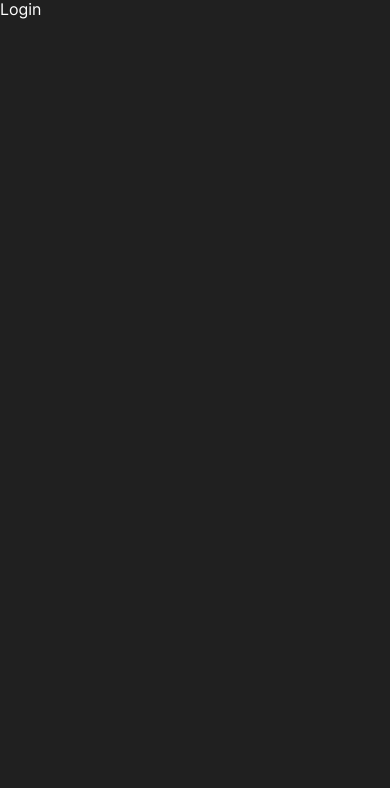
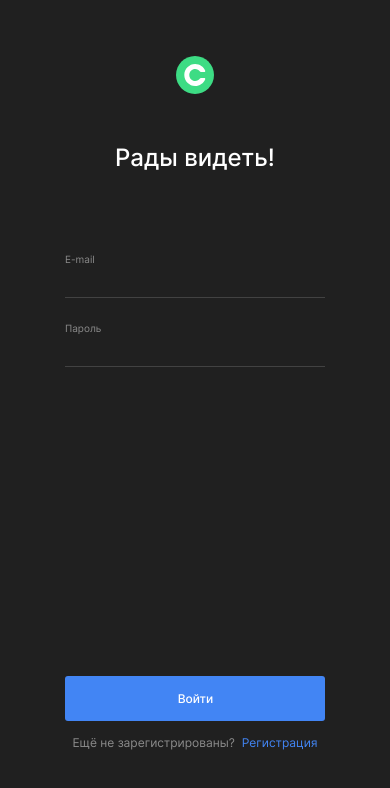
Before and after one commit to IrinaGarmaeva/movies-explorer-frontend, a React (Create React App) app: page /signin in a window 390 px wide. Shown: the top 788 px of the page. Built offline with nearby package versions, Linux system fonts and the light colour scheme.

Commit message:
Feature: add Login component, make it responsive

```diff
--- a/src/components/Login/Login.css
+++ b/src/components/Login/Login.css
@@ -0,0 +1,160 @@
+.login {
+  display: flex;
+  flex-direction: column;
+  margin: 0 auto;
+  align-items: center;
+  max-width: 396px;
+  box-sizing: border-box;
+  padding-top: 70px;
+  padding-bottom: 70px;
+}
+
+.login__logo {
+  align-self: flex-start;
+}
+
+.login__title {
+  color: var(--color-white);
+  font-size: 24px;
+  font-weight: 500;
+  line-height: 120.83%;
+  align-self: flex-start;
+  margin-top: 40px;
+}
+
+.login__form {
+  margin-top: 40px;
+  width: 100%;
+}
+
+.login__fieldset {
+  display: flex;
+  flex-direction: column;
+  border: none;
+  margin: 0;
+  padding: 0;
+  height: 266px;
+}
+
+.login__label {
+  color: #8b8b8b;
+  font-size: 10px;
+  font-weight: 400;
+  line-height: 120%;
+  margin-bottom: 5px;
+}
+
+.login__input {
+  padding: 0 0 10px 0;
+  background: #202020;
+  border: none;
+  border-bottom: 1px solid #424242;
+  width: 398px;
+  height: 17px;
+  color: var(--color-white);
+  font-size: 14px;
+  font-weight: 500;
+  line-height: 121.43%;
+  margin-bottom: 24px;
+  outline: none;
+}
+
+.login__button {
+  margin-top: 69px;
+  border-radius: 3px;
+  background: var(--color-blue);
+  color: var(--color-white);
+  text-align: center;
+  font-size: 14px;
+  font-weight: 500;
+  line-height: 121.428%;
+  padding: 13px 126px 15px 124px;
+  width: 100%;
+  border: none;
+  transition: 0.7s ease;
+}
+
+.login__button:hover {
+  background: var(--color-green);
+  color: var(--color-black);
+}
+
+.login__register {
+  display: flex;
+  flex-direction: row;
+  justify-content: center;
+  margin-top: 16px;
+}
+
+.login__register-text {
+  color: var(--color-gray);
+  font-size: 14px;
+  text-align: center;
+  font-weight: 400;
+  line-height: 121.428%;
+  margin-right: 6px;
+}
+
+.login__register-button {
+  color: var(--color-blue);
+  text-align: center;
+  font-size: 14px;
+  font-weight: 400;
+  line-height: 121.428%;
+}
+
+@media (max-width: 768px) {
+  .login {
+    padding-top: 232px;
+  }
+}
+
+
+@media (max-width: 540px) {
+  .login {
+    padding-top: 56px;
+    max-width: 260px;
+    align-items: center;
+    justify-content: center;
+  }
+
+  .login__logo {
+    align-self: center;
+  }
+
+  .login__title {
+    color: var(--color-white);
+    align-self: center;
+    margin-top: 50px;
+  }
+
+  .login__form {
+    margin-top: 80px;
+  }
+
+  .login__input {
+    width: 260px;
+  }
+
+  .login__button {
+    margin-top: 157px;
+    padding: 15px 67px 15px 68px;
+    font-size: 12px;
+    line-height: 125%;
+  }
+
+  .login__register {
+    margin-top: 14px;
+  }
+
+  .login__register-text {
+    font-size: 12px;
+    line-height: 125%;
+    margin-right: 7px;
+  }
+
+  .login__register-button {
+    font-size: 12px;
+    line-height: 125%;
+  }
+}
--- a/src/components/Login/Login.jsx
+++ b/src/components/Login/Login.jsx
@@ -1,9 +1,57 @@
+import { useState } from "react";
+import { Link } from "react-router-dom";
+import useFormAndValidation from "../../hooks/useFormAndValidation";
+import logo from '../../images/logo.svg'
 import './Login.css'
 
 const Login = () => {
+    const [isLoading, setIsLoading] = useState(false);
+    const { values, errors, handleChange, resetForm } = useFormAndValidation();
+
+    function handleSubmit (evt) {
+      evt.preventDefault();
+      const { email, password } = values;
+      console.log("You sucessfully logged in")
+    }
+
   return (
-    <div>Login</div>
-  )
+    <div className="login">
+      <img src={logo} alt="Логотип" className="login__logo"/>
+      <h2 className="login__title">Рады видеть!</h2>
+      <form className="login__form" onSubmit={handleSubmit}>
+        <fieldset className="login__fieldset">
+          <label htmlFor="email" className="login__label">E-mail</label>
+          <input
+            value={values.email || ''}
+            onChange={handleChange}
+            name="email"
+            type="email"
+            className="login__input"
+            // placeholder="Email"
+            required
+          ></input>
+          <label htmlFor="password" className="login__label">Пароль</label>
+          <input
+            value={values.password || ''}
+            onChange={handleChange}
+            name="password"
+            type="password"
+            className="login__input"
+            // placeholder="Пароль"
+            required
+          ></input>
+        </fieldset>
+        <button className="login__button">
+          {isLoading ? "Вход ... " : "Войти"}
+        </button>
+      </form>
+      <div className="login__register">
+        <p className="login__register-text">Ещё не зарегистрированы?</p>
+        <Link to="/signup" className="login__register-button link">Регистрация</Link>
+      </div>
+    </div>
+  );
+
 }
 
 export default Login
--- a/src/components/Register/Register.css
+++ b/src/components/Register/Register.css
@@ -13,7 +13,7 @@
   align-self: flex-start;
 }
 
-.auth__title {
+.register__title {
   color: var(--color-white);
   font-size: 24px;
   font-weight: 500;
@@ -22,20 +22,21 @@
   margin-top: 40px;
 }
 
-.auth__form {
+.register__form {
   margin-top: 40px;
   width: 100%;
 }
 
-.auth__fieldset {
+.register__fieldset {
   display: flex;
   flex-direction: column;
   border: none;
   margin: 0;
   padding: 0;
+  height: 266px;
 }
 
-.auth__label {
+.register__label {
   color: #8b8b8b;
   font-size: 10px;
   font-weight: 400;
@@ -43,7 +44,7 @@
   margin-bottom: 5px;
 }
 
-.auth__input {
+.register__input {
   padding: 0 0 10px 0;
   background: #202020;
   border: none;
@@ -58,8 +59,8 @@
   outline: none;
 }
 
-.auth__button {
-  margin-top: 129px;
+.register__button {
+  margin-top: 69px;
   border-radius: 3px;
   background: var(--color-blue);
   color: var(--color-white);
@@ -72,19 +73,19 @@
   transition: 0.7s ease;
 }
 
-.auth__button:hover {
+.register__button:hover {
   background: var(--color-green);
   color: var(--color-black);
 }
 
-.auth__login {
+.register__login {
   display: flex;
   flex-direction: row;
   justify-content: center;
   margin-top: 16px;
 }
 
-.auth__login-text {
+.register__login-text {
   color: var(--color-gray);
   font-size: 14px;
   text-align: center;
@@ -93,7 +94,7 @@
   margin-right: 6px;
 }
 
-.auth__login-button {
+.register__login-button {
   color: var(--color-blue);
   text-align: center;
   font-size: 14px;
@@ -120,38 +121,38 @@
     align-self: center;
   }
 
-  .auth__title {
+  .register__title {
     color: var(--color-white);
     align-self: center;
     margin-top: 50px;
   }
 
-  .auth__form {
+  .register__form {
     margin-top: 80px;
   }
 
-  .auth__input {
+  .register__input {
     width: 260px;
   }
 
-  .auth__button {
-    margin-top: 217px;
+  .register__button {
+    margin-top: 157px;
     padding: 15px 67px 15px 68px;
     font-size: 12px;
     line-height: 125%;
   }
 
-  .auth__login {
+  .register__login {
     margin-top: 14px;
   }
 
-  .auth__login-text {
+  .register__login-text {
     font-size: 12px;
     line-height: 125%;
     margin-right: 7px;
   }
 
-  .auth__login-button {
+  .register__login-button {
     font-size: 12px;
     line-height: 125%;
   }
--- a/src/components/Register/Register.jsx
+++ b/src/components/Register/Register.jsx
@@ -1,55 +1,63 @@
 import { useState } from "react";
 import { Link } from "react-router-dom";
 import './Register.css';
+import useFormAndValidation from "../../hooks/useFormAndValidation";
 import logo from '../../images/logo.svg'
 
 const Register = () => {
   const [isLoading, setIsLoading] = useState(false);
+  const { values, errors, handleChange } = useFormAndValidation();
+
+  function handleSubmit (evt) {
+    evt.preventDefault();
+    const { name, email, password, resetForm } = values;
+    console.log("You sucessfully registered")
+  }
 
   return (
     <div className="register">
       <img src={logo} alt="Логотип" className="register__logo"/>
-      <h2 className="auth__title">Добро пожаловать!</h2>
-      <form className="register__form auth__form">
-        <fieldset className="auth__fieldset">
-          <label htmlFor="name" className="auth__label">Имя</label>
+      <h2 className="register__title">Добро пожаловать!</h2>
+      <form className="register__form" onSubmit={handleSubmit}>
+        <fieldset className="register__fieldset">
+          <label htmlFor="name" className="register__label">Имя</label>
           <input
-            // value={formValue.email}
-            // onChange={handleChange}
+            value={values.name || ''}
+            onChange={handleChange}
             name="name"
             type="name"
-            className="auth__input"
+            className="register__input"
             // placeholder="Введите ваше имя"
             required
           ></input>
-          <label htmlFor="email" className="auth__label">E-mail</label>
+          <label htmlFor="email" className="register__label">E-mail</label>
           <input
-            // value={formValue.email}
-            // onChange={handleChange}
+            value={values.email || ''}
+            onChange={handleChange}
             name="email"
             type="email"
-            className="auth__input"
+            className="register__input"
             // placeholder="Email"
             required
           ></input>
-          <label htmlFor="password" className="auth__label">Пароль</label>
+          <label htmlFor="password" className="register__label">Пароль</label>
           <input
-            // value={formValue.password}
-            // onChange={handleChange}
+            value={values.password || ''}
+            onChange={handleChange}
             name="password"
             type="password"
-            className="auth__input"
+            className="register__input"
             // placeholder="Пароль"
             required
           ></input>
         </fieldset>
-        <button className="auth__button">
+        <button className="register__button">
           {isLoading ? "Регистрация ... " : "Зарегистрироваться"}
         </button>
       </form>
-      <div className="auth__login">
-        <p className="auth__login-text">Уже зарегистрированы?</p>
-        <Link to="/signin" className="auth__login-button">Войти</Link>
+      <div className="register__login">
+        <p className="register__login-text">Уже зарегистрированы?</p>
+        <Link to="/signin" className="register__login-button link">Войти</Link>
       </div>
     </div>
   );
--- /dev/null
+++ b/src/hooks/useFormAndValidation.js
@@ -0,0 +1,35 @@
+import { useState, useCallback } from "react";
+
+const useFormAndValidation = () => {
+  const [values, setValues] = useState({});
+  const [errors, setErrors] = useState({});
+  const [isValid, setIsValid] = useState(false);
+
+  const handleChange = (evt) => {
+    const { value, name } = evt.target;
+    setValues({ ...values, [name]: value });
+    setErrors({ ...errors, [name]: evt.target.validationMessage });
+    setIsValid(evt.target.closest("form").checkValidity());
+  };
+
+  const resetForm = useCallback(
+    (newValues = {}, newErrors = {}, newIsValid = false) => {
+      setValues(newValues);
+      setErrors(newErrors);
+      setIsValid(newIsValid);
+    },
+    [setValues, setErrors, setIsValid]
+  );
+
+  return {
+    values,
+    handleChange,
+    errors,
+    isValid,
+    resetForm,
+    setValues,
+    setIsValid,
+  };
+};
+
+export default useFormAndValidation;
```
